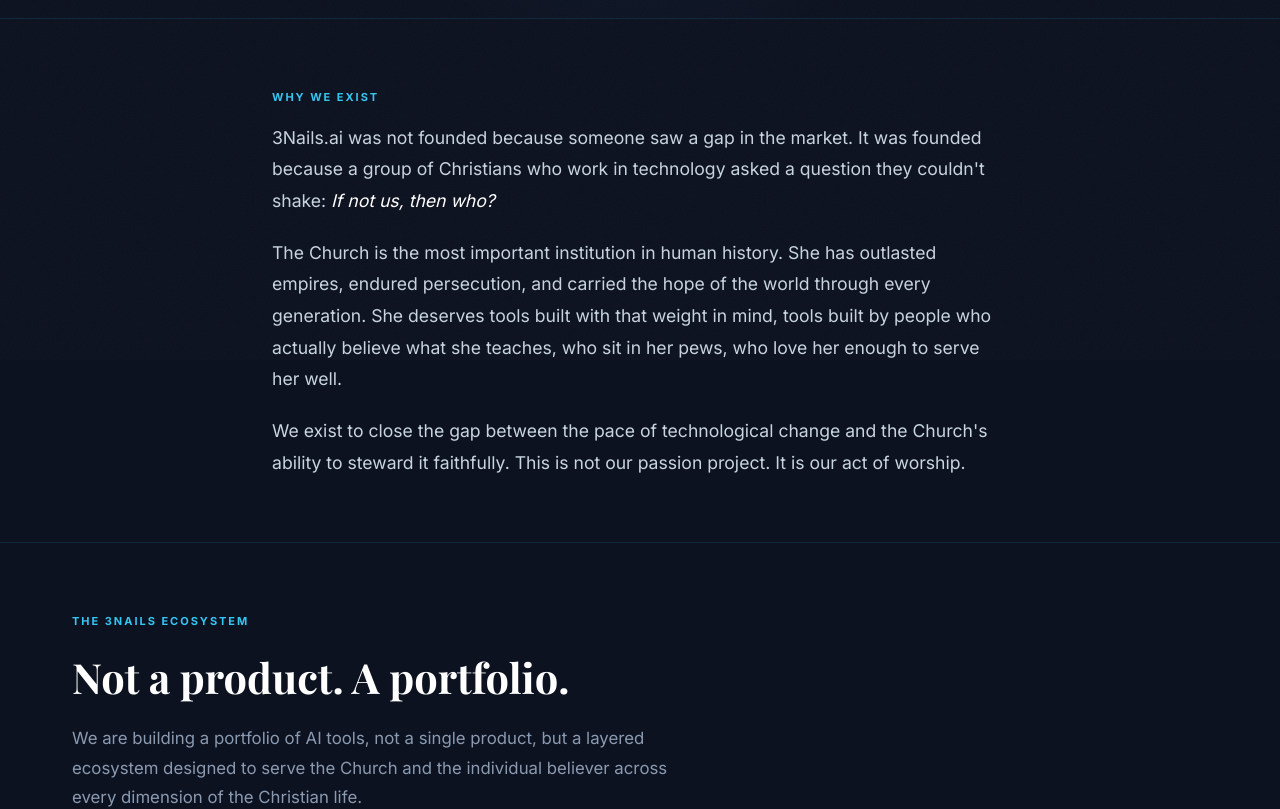
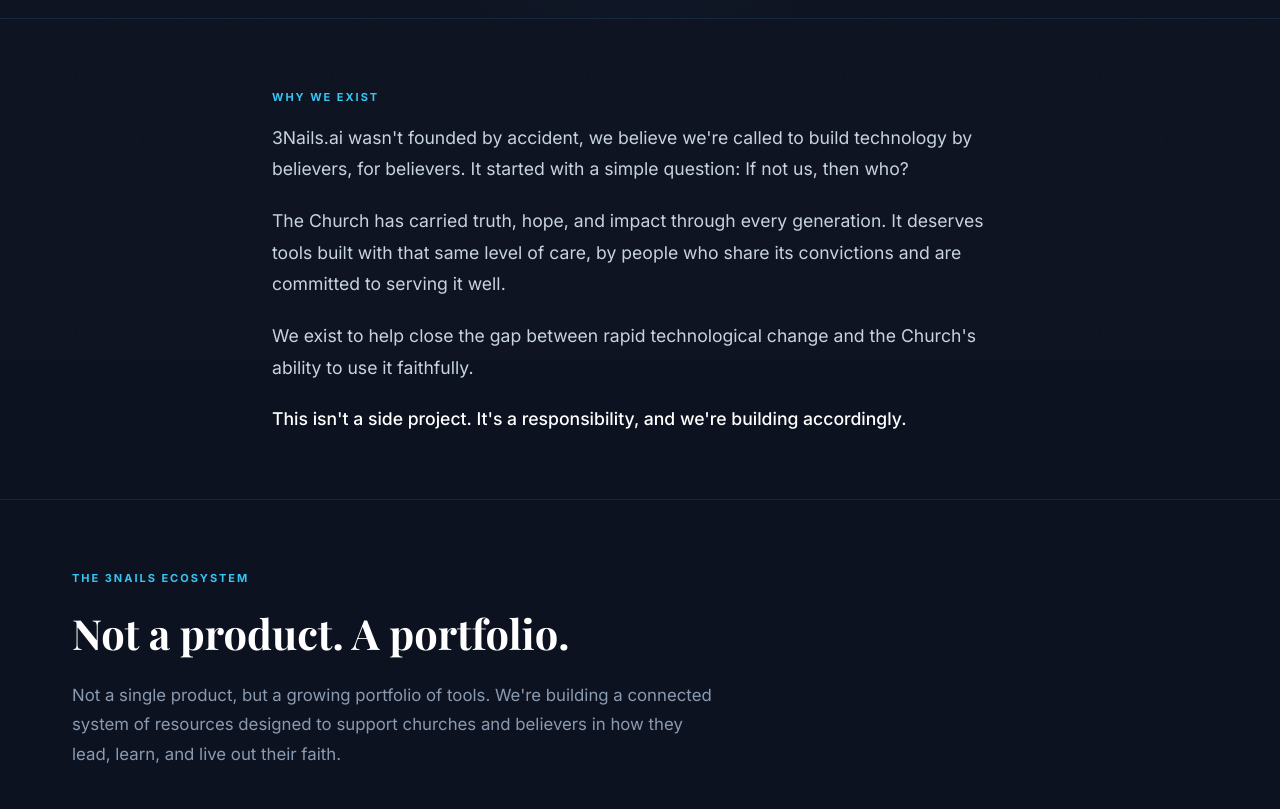
Before and after one commit to colehatter/3nails-website, a Next.js app: page /mission in a window 1280 px wide. Shown: the part 440-1249 px from the top of the page. Built offline with nearby package versions, Linux system fonts and the light colour scheme.

Commit message:
mission page: update Why We Exist + portfolio subheading with Cole's copy

```diff
--- a/app/mission/page.tsx
+++ b/app/mission/page.tsx
@@ -72,10 +72,9 @@
               fontFamily: "var(--font-inter), Inter, sans-serif",
             }}
           >
-            3Nails.ai was not founded because someone saw a gap in the market.
-            It was founded because a group of Christians who work in technology
-            asked a question they couldn&apos;t shake:{" "}
-            <em style={{ color: "#ffffff" }}>If not us, then who?</em>
+            3Nails.ai wasn&apos;t founded by accident, we believe we&apos;re called to
+            build technology by believers, for believers. It started with a
+            simple question: If not us, then who?
           </p>
           <p
             style={{
@@ -85,12 +84,10 @@
               fontFamily: "var(--font-inter), Inter, sans-serif",
             }}
           >
-            The Church is the most important institution in human history. She
-            has outlasted empires, endured persecution, and carried the hope of
-            the world through every generation. She deserves tools built with
-            that weight in mind, tools built by people who actually believe
-            what she teaches, who sit in her pews, who love her enough to serve
-            her well.
+            The Church has carried truth, hope, and impact through every
+            generation. It deserves tools built with that same level of care,
+            by people who share its convictions and are committed to serving it
+            well.
           </p>
           <p
             style={{
@@ -100,9 +97,20 @@
               fontFamily: "var(--font-inter), Inter, sans-serif",
             }}
           >
-            We exist to close the gap between the pace of technological change
-            and the Church&apos;s ability to steward it faithfully. This is not our
-            passion project. It is our act of worship.
+            We exist to help close the gap between rapid technological change
+            and the Church&apos;s ability to use it faithfully.
+          </p>
+          <p
+            style={{
+              fontSize: "clamp(1rem, 1.8vw, 1.1rem)",
+              color: "#ffffff",
+              lineHeight: 1.8,
+              fontFamily: "var(--font-inter), Inter, sans-serif",
+              fontWeight: 500,
+            }}
+          >
+            This isn&apos;t a side project. It&apos;s a responsibility, and we&apos;re
+            building accordingly.
           </p>
         </div>
       </section>
@@ -133,9 +141,9 @@
             fontFamily: "var(--font-inter), Inter, sans-serif",
           }}
         >
-          We are building a portfolio of AI tools, not a single product, but a
-          layered ecosystem designed to serve the Church and the individual
-          believer across every dimension of the Christian life.
+          Not a single product, but a growing portfolio of tools. We&apos;re
+          building a connected system of resources designed to support churches
+          and believers in how they lead, learn, and live out their faith.
         </p>
 
         <div style={{ display: "flex", flexDirection: "column", gap: 20 }}>
```
